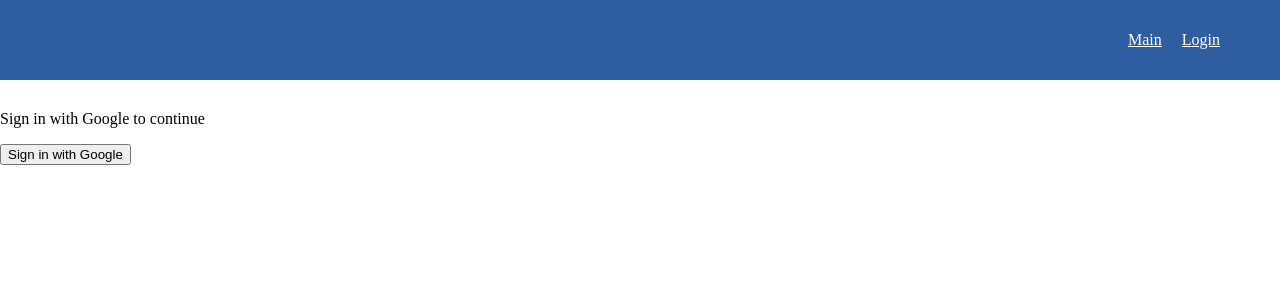
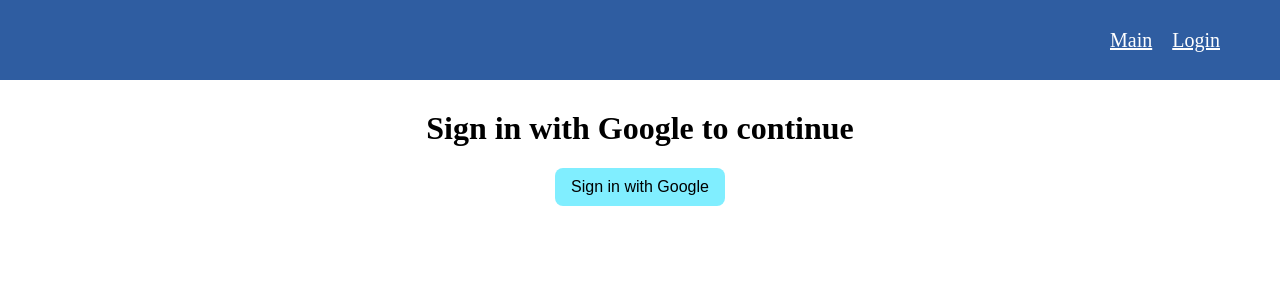
Before and after one commit to Sanchousina/Social-Media-App, a React (Create React App) app: page /login in a window 1280 px wide. Shown: the top 300 px of the page. Built offline with nearby package versions, Linux system fonts and the light colour scheme; no server answers.

Commit message:
Fix bug with login out

```diff
--- a/src/App.css
+++ b/src/App.css
@@ -13,6 +13,7 @@
   justify-content: end;
   align-items: center;
   margin-bottom: 30px;
+  font-size: 20px;
 }
 
 .navbar .links {
@@ -43,12 +44,13 @@
  margin-right: 10px;
 }
 
-.user button {
+button {
   background-color: #80eeff;
   border-radius: 8px;
   border-style: none;
   padding: 10px 16px;
   text-align: center;
+  font-size: inherit;
 }
 
 .create-post {
@@ -115,3 +117,7 @@
   background-color: inherit;
   border-style: none;
 }
+
+.login {
+  text-align: center;
+}
--- a/src/components/navbar.tsx
+++ b/src/components/navbar.tsx
@@ -1,13 +1,15 @@
-import { Link } from "react-router-dom"
+import { Link, useNavigate } from "react-router-dom"
 import { auth } from "../config/firebase"
 import { useAuthState } from "react-firebase-hooks/auth"
 import { signOut } from "firebase/auth"
 
 export const Navbar = () => {
   const [user] = useAuthState(auth);
+  const navigate = useNavigate();
 
   const logOut = async () => {
     await signOut(auth);
+    navigate('/')
   }
 
   return (
--- a/src/pages/Login.tsx
+++ b/src/pages/Login.tsx
@@ -7,13 +7,12 @@
 
   const signInWithGoogle = async () => {
     const result = await signInWithPopup(auth, provider);
-    console.log(result)
     navigate('/')
   }
 
   return (
-    <div>
-      <p>Sign in with Google to continue</p>
+    <div className="login">
+      <h1>Sign in with Google to continue</h1>
       <button onClick={signInWithGoogle}>Sign in with Google</button>
     </div>
   )
--- a/src/pages/main/Main.tsx
+++ b/src/pages/main/Main.tsx
@@ -1,7 +1,8 @@
 import { getDocs, collection } from 'firebase/firestore'
-import { db } from '../../config/firebase';
+import { auth, db } from '../../config/firebase';
 import { useEffect, useState } from 'react';
 import { Post } from './Post';
+import { useAuthState } from 'react-firebase-hooks/auth';
 
 export interface IPost {
   id: string,
@@ -12,24 +13,29 @@
 }
 
 export const Main = () => {
+  const [user] = useAuthState(auth);
   const [postsList, setPostsList] = useState<IPost[] | null>(null);
 
   const postsRef = collection(db, 'posts');
 
   const getPosts = async () => {
-    const data = await getDocs(postsRef);
-    const docs = data.docs.map(doc => ({...doc.data(), id: doc.id})) as IPost[];
-    setPostsList(docs);
-    console.log(docs);
+    try {
+      const data = await getDocs(postsRef);
+      const docs = data.docs.map(doc => ({...doc.data(), id: doc.id})) as IPost[];
+      setPostsList(docs);
+    } catch(err) {
+      console.log(err);
+    }
   }
 
   useEffect(() => {
-    getPosts();
+    user && getPosts();
   }, [])
 
   return (
     <div className='main'>
-      {postsList?.map(post => {
+      {!user && <h1>Login to see posts</h1>}
+      {user && postsList?.map(post => {
         return <Post  post={post}/>
       })}
     </div>
```
